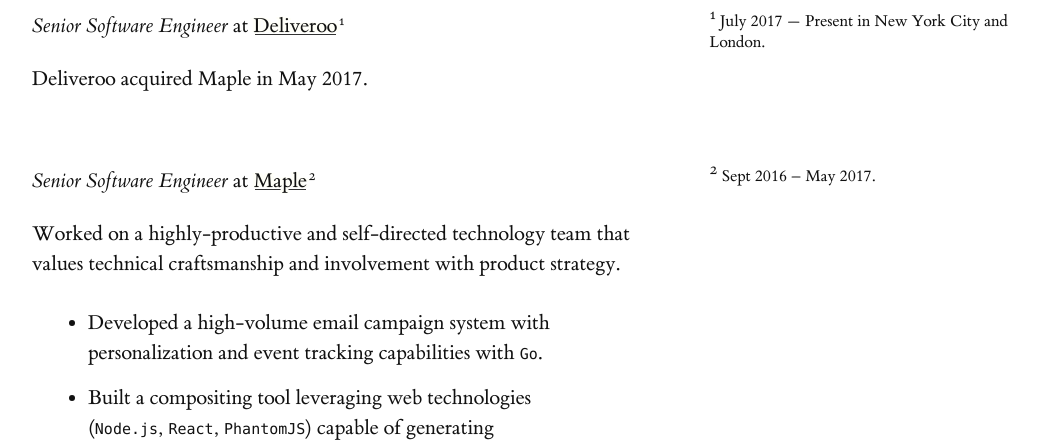
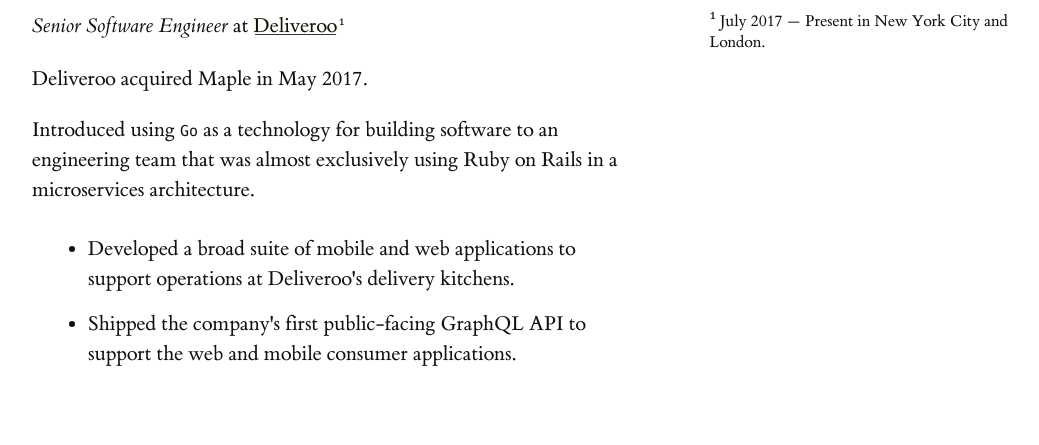
Before and after one commit to mbranch/mbranch.github.io, a plain HTML site: page index.html in a window 1280 px wide. Shown: the part 326-771 px from the top of the page, without its empty margins (128-1167 px from the left). Drawn offline with Linux system fonts and the light colour scheme.

Commit message:
Add details about Deliveroo

```diff
--- a/index.html
+++ b/index.html
@@ -58,6 +58,21 @@
           >
         </p>
         <p>Deliveroo acquired Maple in May 2017.</p>
+        <p>
+          Introduced using <code>Go</code> as a technology for building software
+          to an engineering team that was almost exclusively using Ruby on Rails
+          in a microservices architecture.
+        </p>
+        <ul>
+          <li>
+            Developed a broad suite of mobile and web applications to support
+            operations at Deliveroo's delivery kitchens.
+          </li>
+          <li>
+            Shipped the company's first public-facing GraphQL API to support
+            the web and mobile consumer applications.
+          </li>
+        </ul>
       </section>
 
       <section>
```
